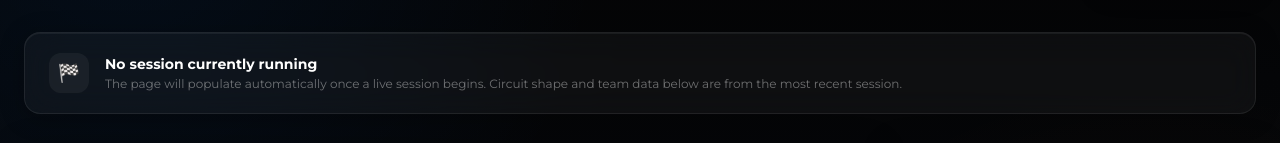
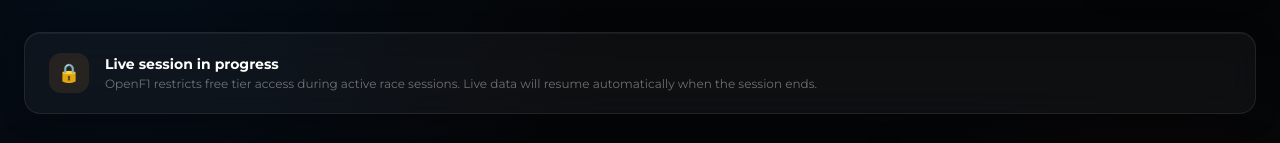
Before and after one commit to Hari-chandan-28/controlled-feed-frontend, a React (Vite) app: page /live in a window 1280 px wide. Shown: the part 164-307 px from the top of the page. Built offline with nearby package versions, Linux system fonts and the light colour scheme; no server answers; sample sign-in values are in the browser's storage; the HTML template or start-up script is replaced by a standard one.

Commit message:
F1 Live session data api key issue or alert displaying

```diff
--- a/src/pages/F1Live.jsx
+++ b/src/pages/F1Live.jsx
@@ -3,6 +3,7 @@
 import CircuitMap from '../components/f1live/CircuitMap';
 import TimingTower from '../components/f1live/TimingTower';
 import PageWrapper from '../components/PageWrapper';
+
 
 const F1Live = () => {
   const [positions, setPositions] = useState([]);
@@ -14,7 +15,17 @@
 
   const mapRef = useRef(null);
   const lastCircuitKeyRef = useRef(null);
+  const [blockedDuringLive, setBlockedDuringLive] = useState(true);
 
+// In your SSE error handler:
+(err) => {
+  setConnected(false);
+  // Check if it's the OpenF1 live session block
+  if (err?.message?.includes('authenticated') ||
+      err?.message?.includes('restricted')) {
+    setBlockedDuringLive(true);
+  }
+}
   useEffect(() => {
     let es = null;
     es = createLiveF1Stream(
@@ -84,25 +95,30 @@
           </div>
         </div>
 
-        {/* Not live banner */}
-        {!isLive && (
+            {blockedDuringLive ? (
       <div className="glass rounded-2xl px-6 py-5 mb-8 flex items-center gap-4
-                          border border-white/8">
-            <div className="w-10 h-10 rounded-xl bg-white/5 flex items-center
-                            justify-center flex-shrink-0 text-lg">
-              🏁
+                      border border-orange/20">
+        <div className="w-10 h-10 rounded-xl flex items-center justify-center
+                        flex-shrink-0 text-lg"
+            style={{ background: 'rgba(242,153,74,0.1)' }}>
+          🔒
         </div>
         <div>
           <div className="text-white font-bold text-sm mb-0.5">
-                No session currently running
+            Live session in progress
           </div>
           <div className="text-white/40 text-xs">
-                The page will populate automatically once a live session begins.
-                Circuit shape and team data below are from the most recent session.
+            OpenF1 restricts free tier access during active race sessions.
+            Live data will resume automatically when the session ends.
           </div>
         </div>
       </div>
-        )}
+    ) : !isLive ? (
+      <div className="glass rounded-2xl px-6 py-5 mb-8 flex items-center gap-4
+                      border border-white/8">
+        {/* existing no-session banner */}
+      </div>
+    ) : null}
 
         {/* Main grid */}
         <div className="grid grid-cols-1 lg:grid-cols-[1fr_360px] gap-6">
```
Lines whose indentation alone changed are shown as unchanged.
